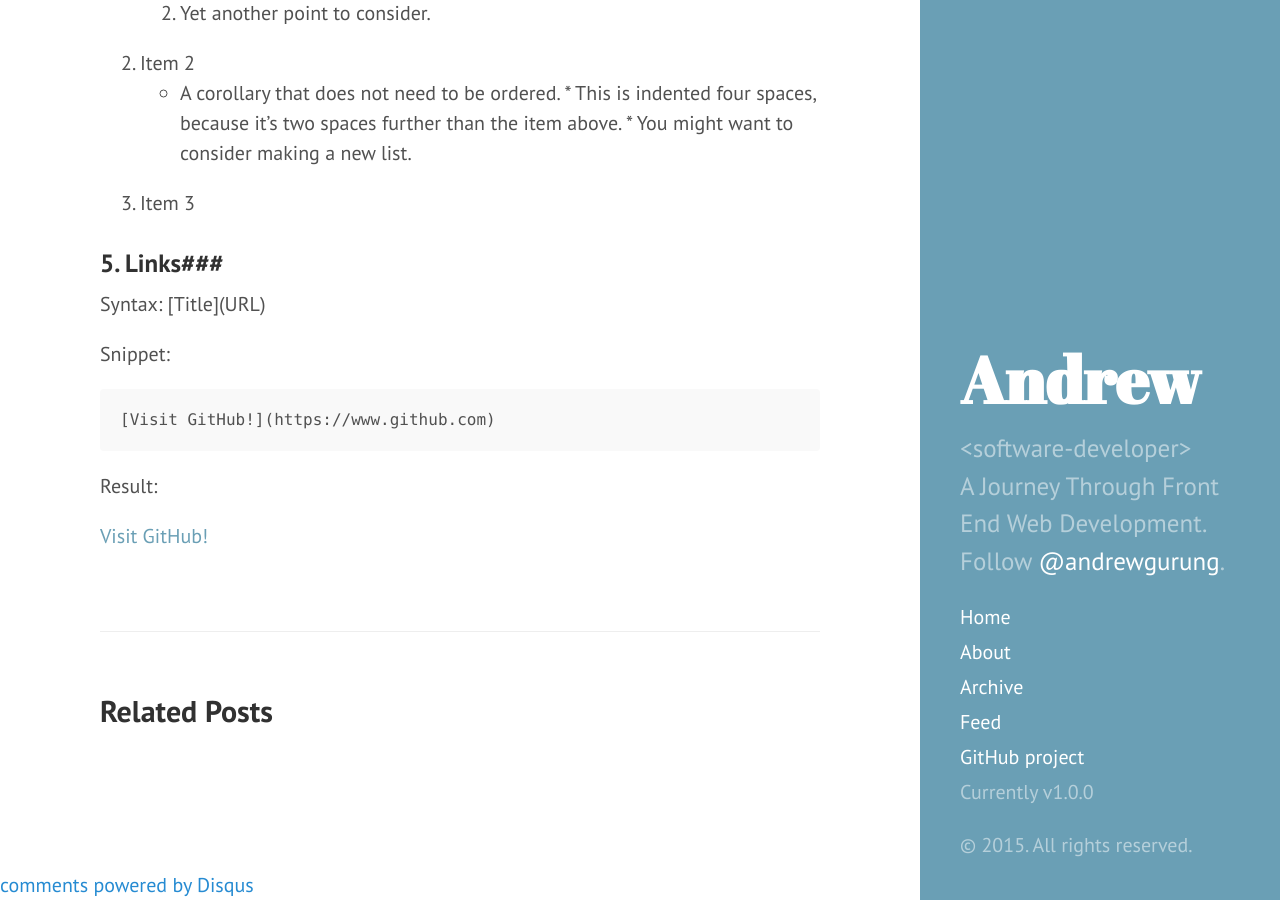
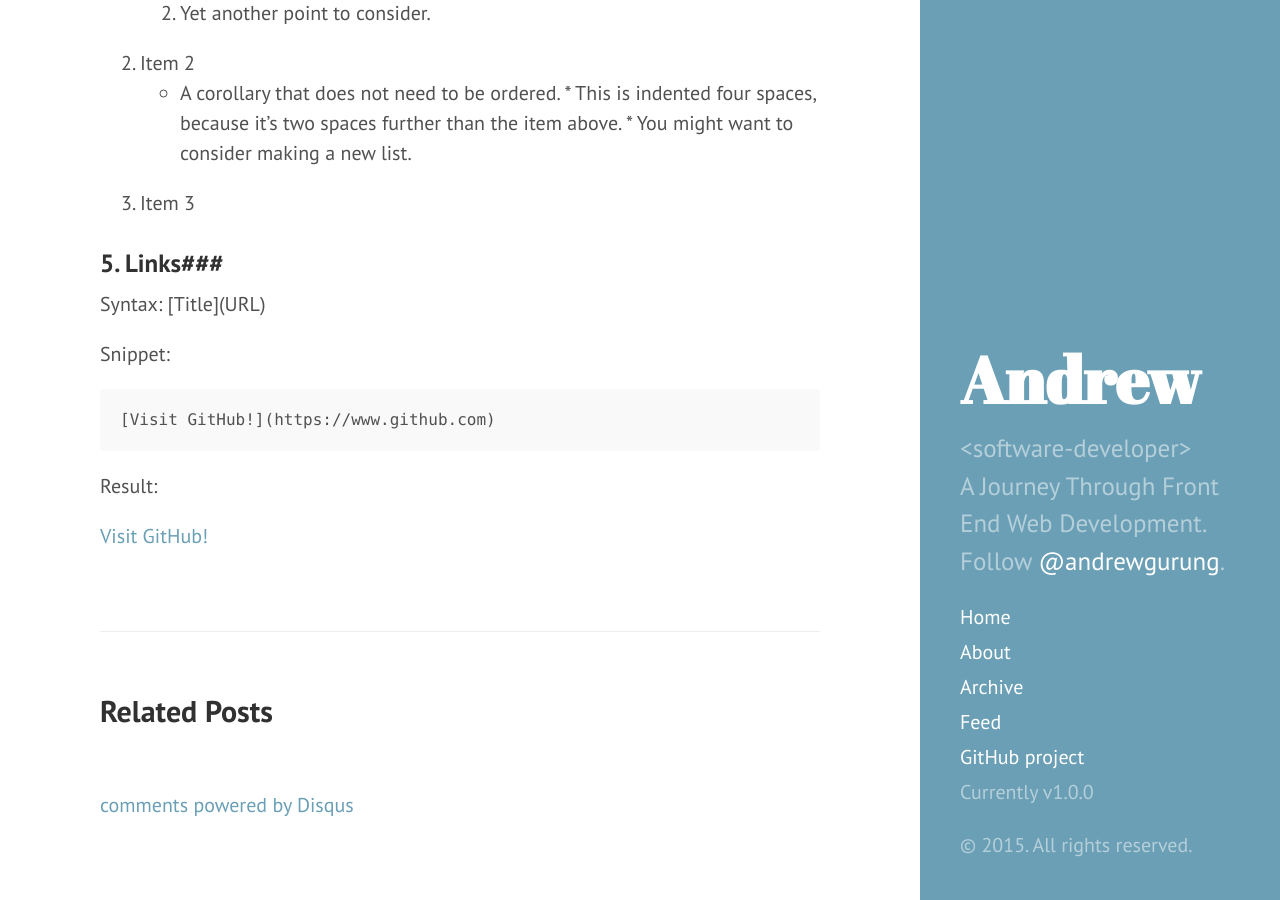
Before and after one commit to andrewgurung/andrewgurung.github.io, a Jekyll site: the page built from _posts/2015-12-21-markdown-basics.md, in a window 1280 px wide and 900 px high, scrolled down 2076 px. Built offline with Jekyll 4.4.1, drawn with Linux system fonts in a browser that asks for light colours; Markdown is read by kramdown in place of the engine named in the settings; comment, search, counter and statistics services are not loaded.

Commit message:
Update default.html

```diff
--- a/_layouts/default.html
+++ b/_layouts/default.html
@@ -10,9 +10,8 @@
 
     <div class="content container">
       {{ content }}
+      {% include comments.html %}
     </div>
-
-    {% include comments.html %}
 
   </body>
 </html>
```
